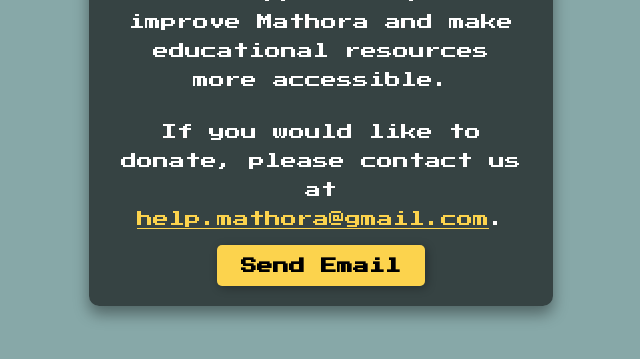
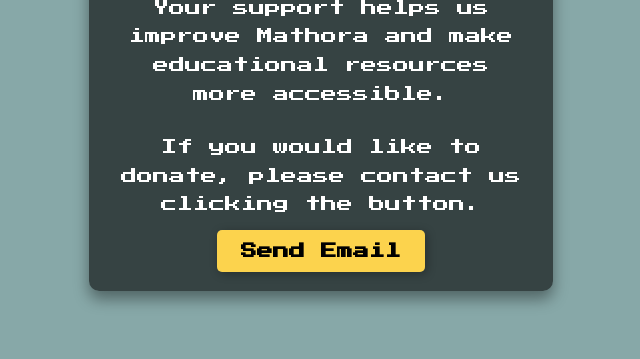
Before and after one commit to mrZazon/Mathora, a plain HTML site: page donate.html in a window 1280 px wide. Shown: the part 343-702 px from the top of the page, without its empty margins (319-959 px from the left). Drawn offline with Linux system fonts and the light colour scheme.

Commit message:
Update donate.html 3

```diff
--- a/donate.html
+++ b/donate.html
@@ -68,7 +68,7 @@
             Your support helps us improve Mathora and make educational resources more accessible.
         </p>
         <p>
-            If you would like to donate, please contact us at <a href="mailto:help.mathora@gmail.com" style="color: #fcd34d;">help.mathora@gmail.com</a>.
+            If you would like to donate, please contact us clicking the button.
         </p>
         <a href="mailto:help.mathora@gmail.com" class="button">Send Email</a>
     </div>
```
